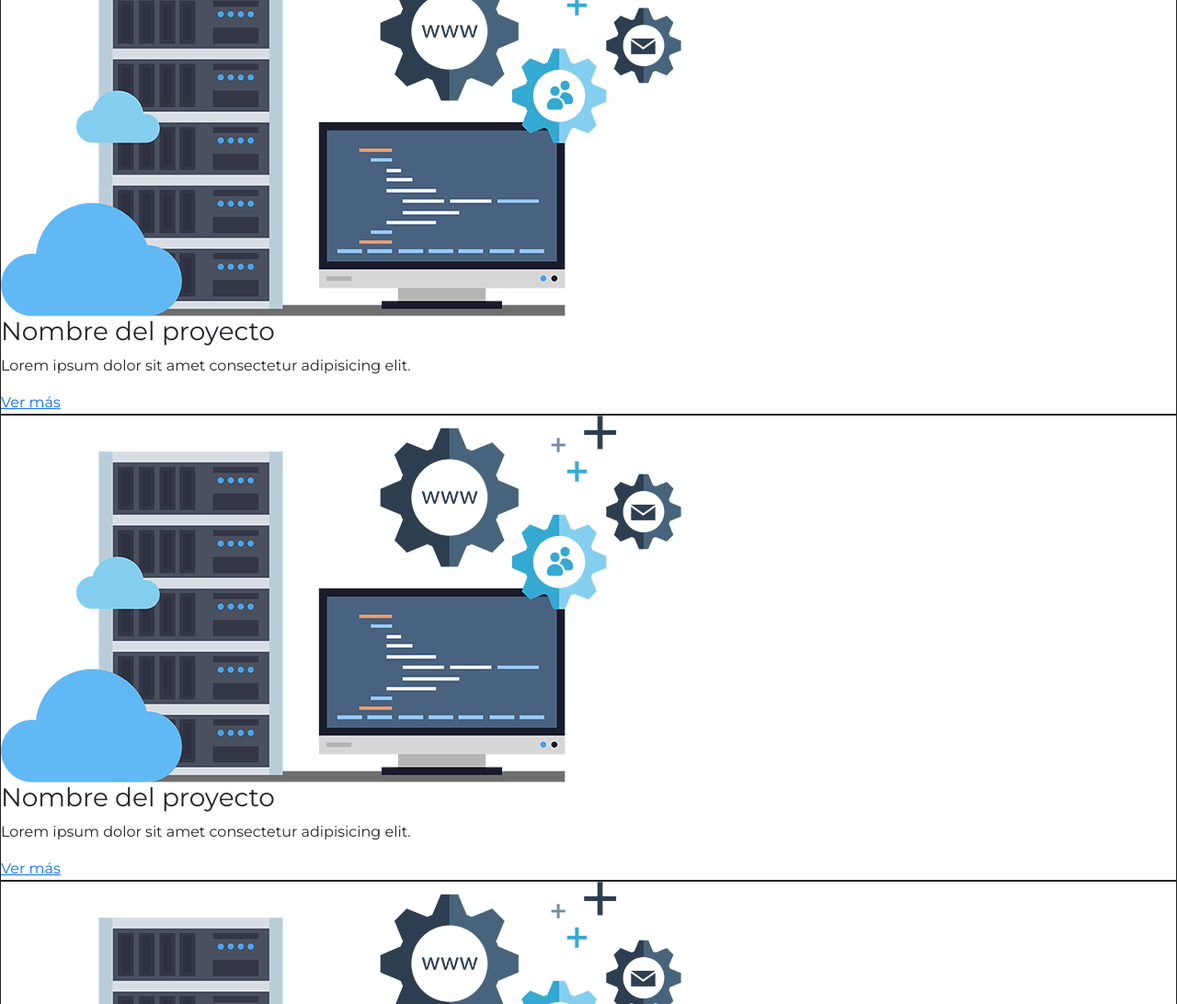
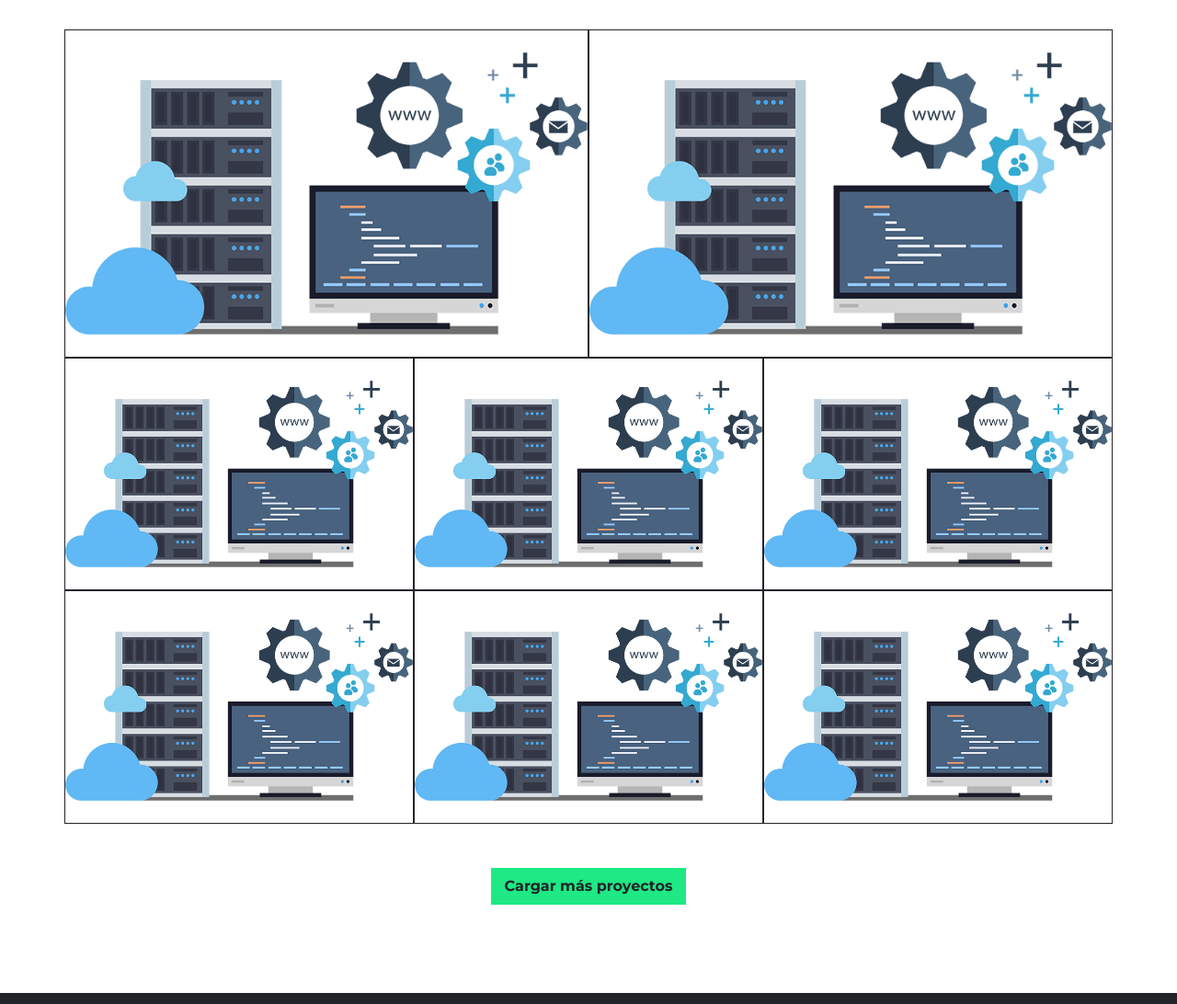
Before and after one commit to IgnacioLabraS/PF-Labra, a plain HTML site: page pages/proyectos.html in a window 1280 px wide. Shown: the part 180-1272 px from the top of the page at 92% size. Drawn offline with nearby package versions, Linux system fonts and the light colour scheme.

Commit message:
Agrego grilla y estilos a 2 archivos

```diff
--- a/css/style.css
+++ b/css/style.css
@@ -81,13 +81,13 @@ header> .bg-primary{
 #contacto> .bg-black{
     --bs-bg-opacity: 0.8;
 }
-#contacto .btn-primary, #sobre_mi .btn-primary, #proyecto .btn-primary {
+#contacto .btn-primary, #sobre_mi .btn-primary, #proyecto .btn-primary, .ver-mas> .btn-primary {
     border-radius: 0;
     background-color: #1ee984;
     border: 2px solid #1ee984;
     color :#23232a;
 }
-#contacto .btn-primary:hover, #sobre_mi .btn-primary:hover, #proyecto .btn-primary:hover{
+#contacto .btn-primary:hover, #sobre_mi .btn-primary:hover, #proyecto .btn-primary:hover, .ver-mas> .btn-primary:hover{
     border-radius: 0;
     background-color: #23232a;
     border: 2px solid #1ee984;
@@ -98,6 +98,16 @@ header> .bg-primary{
 }
 .form-control:focus{
     border: 2px solid #1ee984!important;
+}
+.detalle_parrafo> ul{
+    list-style: none;
+    padding-left: 0;
+}
+.detalle_parrafo ul li a> .text-bg-primary{
+    background-color: #23232a !important;
+}
+.detalle_parrafo ul li a:hover .text-bg-primary{
+    background-color: #1ee984 !important;
 }
 footer{
     background-color: #23232a;
--- a/pages/proyectos.html
+++ b/pages/proyectos.html
@@ -37,59 +37,99 @@
 		  </nav> <!--Termina nav-->
 	</header> <!--Termina header-->
 	<main>
-		<section id="proyecto">
-			<h2 class="titulo">Proyectos</h2>
-			<div class="contenedor">
-				<div class="proyecto_imagen">
-					<img src="../images/web-hosting.png" alt="imagen de un proyecto">
-					<h3>Nombre del proyecto</h3>
-					<p>Lorem ipsum dolor sit amet consectetur adipisicing elit.</p>
-					<a href="detalle.html">Ver más</a>
+		<div class="container-fluid titulo">
+			<div class="row">
+				<h2 class="text-center my-5 fw-bold">Proyectos</h2>
 			</div>
-				<div class="proyecto_imagen">
-					<img src="../images/web-hosting.png" alt="imagen de un proyecto">
-					<h3>Nombre del proyecto</h3>
-					<p>Lorem ipsum dolor sit amet consectetur adipisicing elit.</p>
-					<a href="detalle.html">Ver más</a>
 		</div>
-				<div class="proyecto_imagen">
-					<img src="../images/web-hosting.png" alt="imagen de un proyecto">
-					<h3>Nombre del proyecto</h3>
-					<p>Lorem ipsum dolor sit amet consectetur adipisicing elit.</p>
-					<a href="detalle.html">Ver más</a>
+		<section id="proyecto" class="container">
+			<div class="row">
+				<div class="ProyectoCarta col-sm-12 col-md-6 col-lg-6 col-xl-6">
+					<div class="proyecto_imagen py-4">
+						<img src="../images/web-hosting.png" alt="imagen de un proyecto" class="img-fluid">
+						<div class="overlay">
+							<h5 class="fw-semibold">Nombre del proyecto</h5>
+							<p class="text-center px-3">Lorem ipsum dolor sit amet consectetur adipisicing elit.</p>
+							<a href="../pages/detalle.html" class="btn btn-primary fw-semibold">Ver más</a>
 						</div>
-				<div class="proyecto_imagen">
-					<img src="../images/web-hosting.png" alt="imagen de un proyecto">
-					<h3>Nombre del proyecto</h3>
-					<p>Lorem ipsum dolor sit amet consectetur adipisicing elit.</p>
-					<a href="detalle.html">Ver más</a>
 					</div>
-				<div class="proyecto_imagen">
-					<img src="../images/web-hosting.png" alt="imagen de un proyecto">
-					<h3>Nombre del proyecto</h3>
-					<p>Lorem ipsum dolor sit amet consectetur adipisicing elit.</p>
-					<a href="detalle.html">Ver más</a>
 				</div>
-				<div class="proyecto_imagen">
-					<img src="../images/web-hosting.png" alt="imagen de un proyecto">
-					<h3>Nombre del proyecto</h3>
-					<p>Lorem ipsum dolor sit amet consectetur adipisicing elit.</p>
-					<a href="detalle.html">Ver más</a>
+				<div class="ProyectoCarta col-sm-12 col-md-6 col-lg-6 col-xl-6">
+					<div class="proyecto_imagen py-4">
+						<img src="../images/web-hosting.png" alt="imagen de un proyecto" class="img-fluid">
+						<div class="overlay">
+							<h5 class="fw-semibold">Nombre del proyecto</h5>
+							<p class="text-center px-3">Lorem ipsum dolor sit amet consectetur adipisicing elit.</p>
+							<a href="../pages/detalle.html" class="btn btn-primary fw-semibold">Ver más</a>
 						</div>
-				<div class="proyecto_imagen">
-					<img src="../images/web-hosting.png" alt="imagen de un proyecto">
-					<h3>Nombre del proyecto</h3>
-					<p>Lorem ipsum dolor sit amet consectetur adipisicing elit.</p>
-					<a href="detalle.html">Ver más</a>
 					</div>
-				<div class="proyecto_imagen">
-					<img src="../images/web-hosting.png" alt="imagen de un proyecto">
-					<h3>Nombre del proyecto</h3>
-					<p>Lorem ipsum dolor sit amet consectetur adipisicing elit.</p>
-					<a href="detalle.html">Ver más</a>
 				</div>
-				<div class="ver-mas">
-					<a href="#">Cargar más</a>
+			</div>
+			<div class="row">
+				<div class="ProyectoCarta col-sm-12 col-md-6 col-lg-4 col-xl-4">
+					<div class="proyecto_imagen py-4">
+						<img src="../images/web-hosting.png" alt="imagen de un proyecto" class="img-fluid">
+						<div class="overlay">
+							<h5 class="fw-semibold">Nombre del proyecto</h5>
+							<p class="text-center px-3">Lorem ipsum dolor sit amet consectetur adipisicing elit.</p>
+							<a href="../pages/detalle.html" class="btn btn-primary fw-semibold">Ver más</a>
+						</div>
+					</div>
+				</div>
+				<div class="ProyectoCarta col-sm-12 col-md-6 col-lg-4 col-xl-4">
+					<div class="proyecto_imagen py-4">
+						<img src="../images/web-hosting.png" alt="imagen de un proyecto" class="img-fluid">
+						<div class="overlay">
+							<h5 class="fw-semibold">Nombre del proyecto</h5>
+							<p class="text-center px-3">Lorem ipsum dolor sit amet consectetur adipisicing elit.</p>
+							<a href="../pages/detalle.html" class="btn btn-primary fw-semibold">Ver más</a>
+						</div>
+					</div>
+				</div>
+				<div class="ProyectoCarta col-sm-12 col-md-6 col-lg-4 col-xl-4">
+					<div class="proyecto_imagen py-4">
+						<img src="../images/web-hosting.png" alt="imagen de un proyecto" class="img-fluid">
+						<div class="overlay">
+							<h5 class="fw-semibold">Nombre del proyecto</h5>
+							<p class="text-center px-3">Lorem ipsum dolor sit amet consectetur adipisicing elit.</p>
+							<a href="../pages/detalle.html" class="btn btn-primary fw-semibold">Ver más</a>
+						</div>
+					</div>
+				</div>
+				<div class="ProyectoCarta col-sm-12 col-md-6 col-lg-4 col-xl-4">
+					<div class="proyecto_imagen py-4">
+						<img src="../images/web-hosting.png" alt="imagen de un proyecto" class="img-fluid">
+						<div class="overlay">
+							<h5 class="fw-semibold">Nombre del proyecto</h5>
+							<p class="text-center px-3">Lorem ipsum dolor sit amet consectetur adipisicing elit.</p>
+							<a href="../pages/detalle.html" class="btn btn-primary fw-semibold">Ver más</a>
+						</div>
+					</div>
+				</div>
+				<div class="ProyectoCarta col-sm-12 col-md-6 col-lg-4 col-xl-4">
+					<div class="proyecto_imagen py-4">
+						<img src="../images/web-hosting.png" alt="imagen de un proyecto" class="img-fluid">
+						<div class="overlay">
+							<h5 class="fw-semibold">Nombre del proyecto</h5>
+							<p class="text-center px-3">Lorem ipsum dolor sit amet consectetur adipisicing elit.</p>
+							<a href="../pages/detalle.html" class="btn btn-primary fw-semibold">Ver más</a>
+						</div>
+					</div>
+				</div>
+				<div class="ProyectoCarta col-sm-12 col-md-6 col-lg-4 col-xl-4">
+					<div class="proyecto_imagen py-4">
+						<img src="../images/web-hosting.png" alt="imagen de un proyecto" class="img-fluid">
+						<div class="overlay">
+							<h5 class="fw-semibold">Nombre del proyecto</h5>
+							<p class="text-center px-3">Lorem ipsum dolor sit amet consectetur adipisicing elit.</p>
+							<a href="../pages/detalle.html" class="btn btn-primary fw-semibold">Ver más</a>
+						</div>
+					</div>
+				</div>
+			</div>
+			<div class="row mb-5">
+				<div class="d-flex justify-content-center my-5">
+					<a href="#" class="btn btn-primary fw-semibold">Cargar más proyectos</a>
 				</div>
 			</div>
 		</section>
```
Also changed, not shown: pages/detalle.html (+48 -13 lines). Lines whose indentation alone changed are shown as unchanged.
